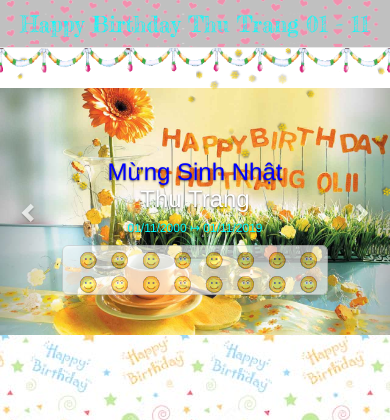
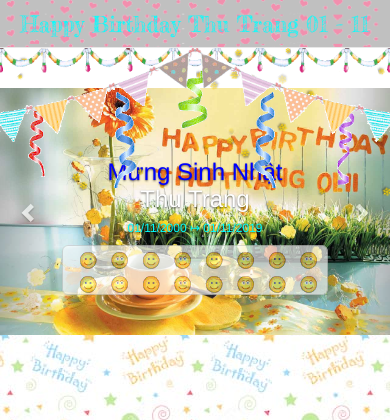
Before and after one commit to duc1101/duc1101.github.io, a PHP site: page /birthday/pttt.html in a window 390 px wide. Shown: the top 420 px of the page. Run offline with PHP 8.4, Linux system fonts and the light colour scheme.

Commit message:
Update main_style.css

```diff
--- a/birthday/css/main_style.css
+++ b/birthday/css/main_style.css
@@ -327,7 +327,7 @@ div._gif{
 	.banner_bottom_2,section>div.banner_left,section>div.banner_right{
 		display: none;
 	}
-	divx.banner_top_2{
+	div.banner_top_2{
 		display: block;
 	}
 	._main{
```
